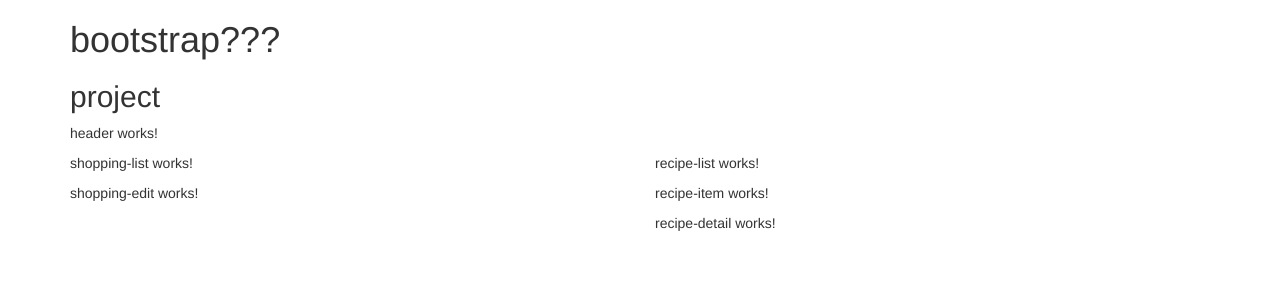
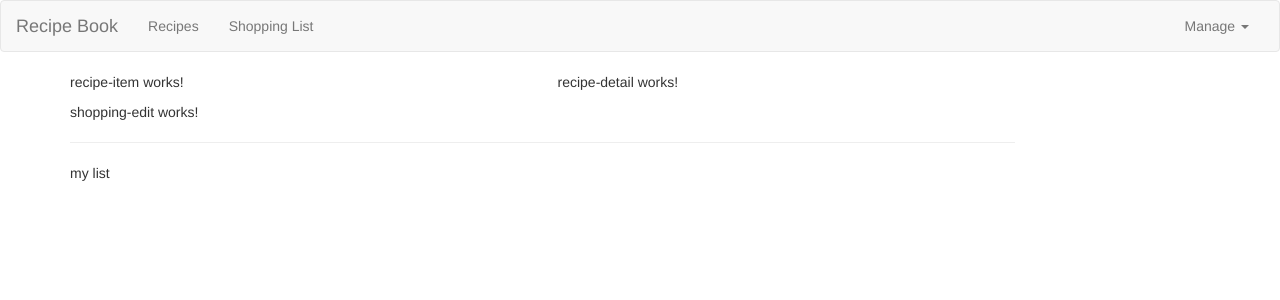
Before and after one commit to mattluffman/Angular-The-Complete-Guide-Course-Project, an Angular app: page / in a window 1280 px wide. Shown: the top 300 px of the page. Built offline with nearby package versions, Linux system fonts and the light colour scheme.

Commit message:
assignment setup

```diff
--- a/angular.json
+++ b/angular.json
@@ -24,7 +24,7 @@
                             "src/assets"
                         ],
                         "styles": [
-                            "node_modules/bootstrap/dist/css/bootstrap.min.css",
+                            "node_modules/bootstrap/dist/css/bootstrap.css",
                             "src/styles.css"
                         ],
                         "scripts": []
--- a/src/app/app.component.html
+++ b/src/app/app.component.html
@@ -1,26 +1,9 @@
+<app-header></app-header>
 <div class="container">
     <div class="row">
-        <div class="col-xs-12">
-            <h1>bootstrap???</h1>
-            <h2>project</h2>
-        </div>
-    </div>
-    <div class="row">
-        <div class="col-xs-12">
-            <app-header></app-header>
-        </div>
-    </div>
-    <div class="row">
-        <div class="col-xs-6">
+        <div class="col-md-12">
+            <app-recipes></app-recipes>
             <app-shopping-list></app-shopping-list>
-            <app-shopping-edit></app-shopping-edit>
-        </div>
-        <div class="col-xs-6">
-            <app-recipe-list>
-
-            </app-recipe-list>
-            <app-recipe-item></app-recipe-item>
-            <app-recipe-detail></app-recipe-detail>
         </div>
     </div>
 </div>
--- a/src/app/header/header.component.html
+++ b/src/app/header/header.component.html
@@ -1 +1,33 @@
-<p>header works!</p>
+<nav class="navbar navbar-default">
+    <div class="container-fluid">
+        <!--hambureger menu - START-->
+        <div class="navbar-header">
+            <button type="button" class="navbar-toggle" (click)="collapsed = !collapsed">
+                <span class="icon-bar" *ngFor="let iconBar of [1, 2, 3]"></span>
+            </button>
+            <a routerLink="/" class="navbar-brand">Recipe Book</a>
+        </div>
+        <div class="navbar-collapse" [class.collapse]="collapsed" (window:resize)="collapsed = true">
+            <!-- hambuerger menu - END -->
+            <!--regular menu - START -->
+            <!--<div class="navbar-header">
+                <a href="#" class="navbar-brand">Recipe Book</a>
+            </div>
+            <div class="collapse navbar-collapse">-->
+            <!--regular menu - END -->
+            <ul class="nav navbar-nav">
+                <li><a href="#">Recipes</a></li>
+                <li><a href="#">Shopping List</a></li>
+            </ul>
+            <ul class="nav navbar-nav navbar-right">
+                <li class="dropdown">
+                    <a href="#" class="dropdown-toggle" role="button">Manage <span class="caret"></span></a>
+                    <ul class="dropdown-menu">
+                        <li><a href="#">Save Data</a></li>
+                        <li><a href="#">Fetch Data</a></li>
+                    </ul>
+                </li>
+            </ul>
+        </div>
+    </div>
+</nav>
--- a/src/app/header/header.component.ts
+++ b/src/app/header/header.component.ts
@@ -6,6 +6,7 @@
     styleUrls: ['./header.component.css']
 })
 export class HeaderComponent implements OnInit {
+    collapsed = true; // for hamburger menu
 
     constructor() {
     }
--- a/src/app/recipes/recipe-list/recipe-list.component.html
+++ b/src/app/recipes/recipe-list/recipe-list.component.html
@@ -1 +1 @@
-<p>recipe-list works!</p>
+<app-recipe-item></app-recipe-item>
--- a/src/app/recipes/recipes.component.html
+++ b/src/app/recipes/recipes.component.html
@@ -1 +1,8 @@
-<p>recipes works!</p>
+<div class="row">
+    <div class="col-md-5">
+        <app-recipe-list></app-recipe-list>
+    </div>
+    <div class="col-md-7">
+        <app-recipe-detail></app-recipe-detail>
+    </div>
+</div>
--- a/src/app/shopping-list/shopping-list.component.html
+++ b/src/app/shopping-list/shopping-list.component.html
@@ -1 +1,7 @@
-<p>shopping-list works!</p>
+<div class="row">
+    <div class="col-xs-10">
+        <app-shopping-edit></app-shopping-edit>
+        <hr/>
+        <p>my list</p>
+    </div>
+</div>
```
